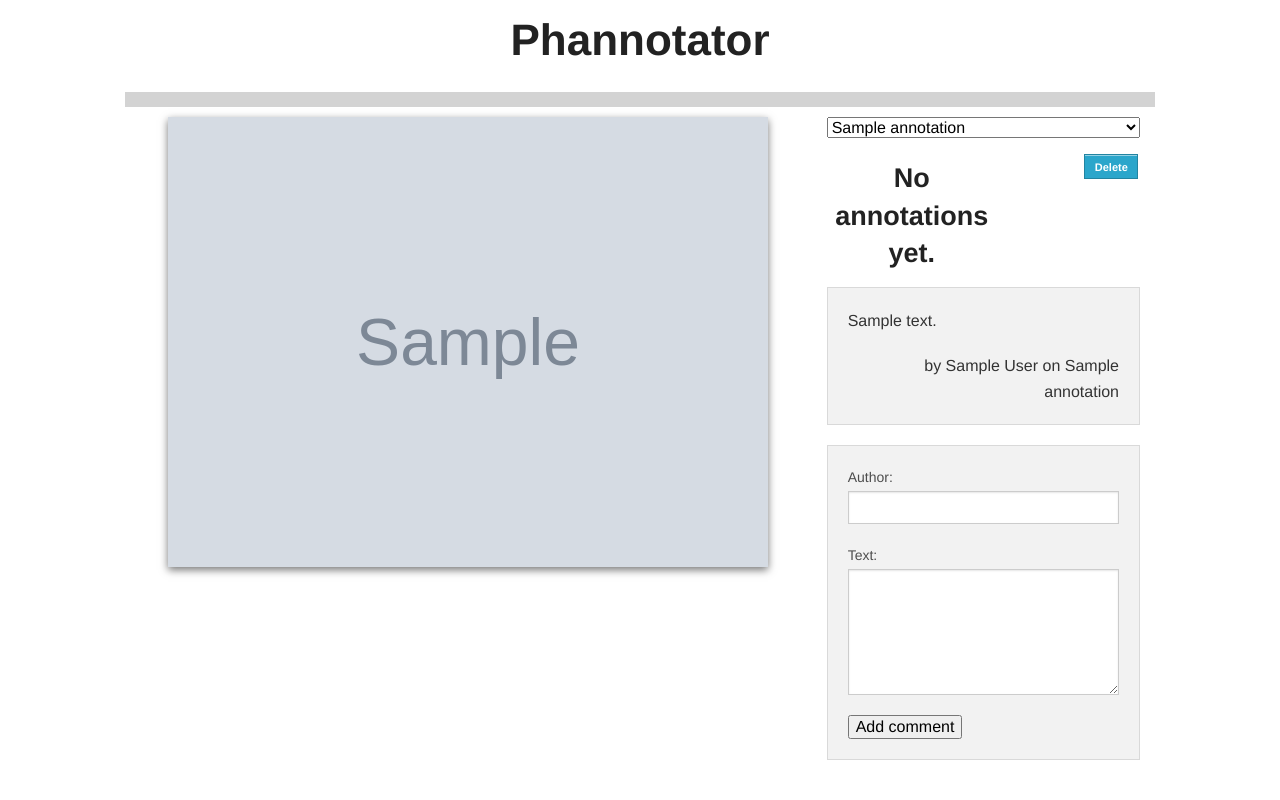
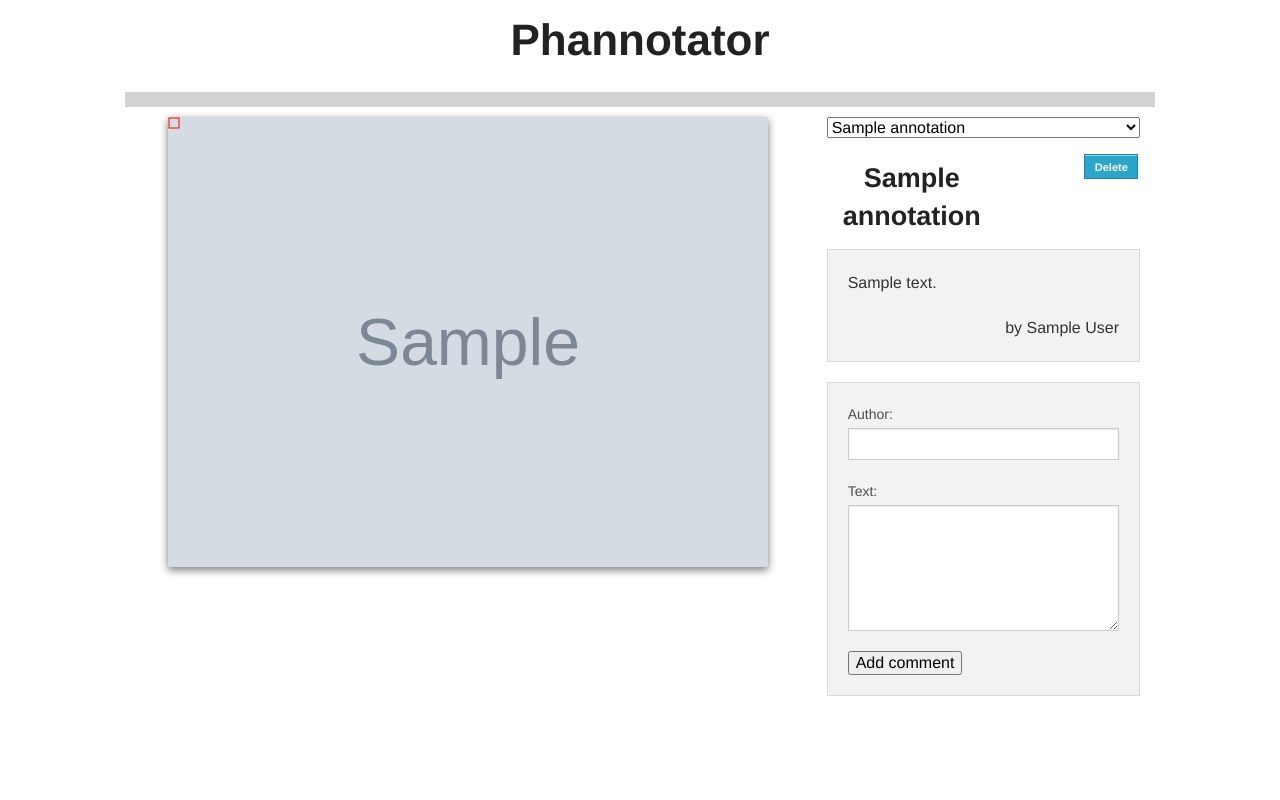
Before and after one commit to mihneadb/phannotator, a Django app: template frontend/templates/image.html in a window 1280 px wide. Run offline with Django 3.2, Linux system fonts and the light colour scheme; tables that the repository leaves empty hold one stand-in row (values such as "Sample post"); the template is opened without the code that fills it: values that come from a table or form of the project are taken from there, most other values are stand-ins (such as "Sample title", 1, 10 or a date in 2020); grey boxes marked "Sample" are stand-in pictures.

Commit message:
Refactor the comments display to be from ajax api call.

```diff
--- a/frontend/static/js/annotate.js
+++ b/frontend/static/js/annotate.js
@@ -20,6 +20,10 @@
 var csrf = $("html").data("csrf");
 var imgpk = $canvas.data("img-pk");
 var setAnnotation = false;
+
+function isNumber(n) {
+  return !isNaN(parseFloat(n)) && isFinite(n);
+}
 
 function coordsInCanvas(x, y) {
     dx = $canvas.offset().left;
@@ -47,7 +51,8 @@
         canvas.height = displaySize.height;
         canvas.width = displaySize.width;
         context.drawImage(img, 0, 0, displaySize.width, displaySize.height);
-        getAnnotations();
+        redraw();
+        selectAnnotation();
         $spinner.addClass("hide");
     }
     img.src = $canvas.data("img-src");
@@ -67,58 +72,36 @@
 var startX = null;
 var startY = null;
 
-var annotations = [];
+/* Changing the annotation label does:
+ * - redraw corresponding rectangle over image
+ * - load the comments from selected annotation
+ */
+function selectAnnotation() {
+    if (annotationSelect.selectedIndex == -1)
+        return;
 
-function getAnnotations() {
+    // get the new selected option
+    var $op = $(annotationSelect.options[annotationSelect.selectedIndex]);
+    if (!$op)
+        return;
+
+    // get the comments from API
     $.ajax({
-        type: "GET",
-        url: "/api/annotations/get/" + imgpk,
-        success: function (data, status) {
-            annotations = [];
-            $annotationSelect.empty();
-            for (var i = 0; i < data.length; i++) {
-                var o = data[i];
-                var fields = o.fields;
-                var r = {
-                    height: fields.height,
-                    width: fields.width,
-                    x: fields.x,
-                    y: fields.y,
-                    name: fields.name,
-                    pk: o.pk,
-                };
-                annotations.push(r);
-                $annotationSelect.append($('<option value="' + r.name + '">' + r.name + '</option>'));
-                redraw();
+       type: "GET",
+       url: "/comment/get/" + $op.attr("data-pk"),
+       success: function (comments, status) {
+            $("#comments-container").html("");
+            for (var i = 0; i < comments.length; ++i) {
+                $("#comments-container").append('<div class="comment panel"><p>' +
+                comments[i].fields.text + '</p><p class="text-right">by ' + comments[i].fields.author + '</p></div>');
             }
-            annotationSelect.selectedIndex = data.length - 1;
-            setFormAction();
+
+            commentForm.action = "/comment/add/" + $op.attr('data-img_pk') + "/" + $op.attr('data-pk');
+            $("#current-annotation")[0].innerHTML = $op.get(0).label;
         },
     });
 }
-
-function setFormAction() {
-    if (annotationSelect.selectedIndex == -1) {
-        return;
-    }
-    var name = annotationSelect.options[annotationSelect.selectedIndex].label;
-    var ann = null;
-    annotations.forEach(function (e) {
-        e.selected = false;
-        if (e.name == name) {
-            ann = e;
-        }
-    });
-    if (!ann) {
-        return;
-    }
-    ann.selected = true;
-    redraw();
-
-    commentForm.action = "/comment/add/" + imgpk + "/" + ann.pk;
-    $("#current-annotation")[0].innerHTML = ann.name;
-}
-$annotationSelect.on("change", setFormAction);
+$annotationSelect.on("change", selectAnnotation);
 
 function deleteAnnotation() {
     if (annotationSelect.selectedIndex == -1) {
@@ -217,7 +200,6 @@
             $annotationAddDiv.addClass("hide");
             annotationClick = false;
             redraw();
-            getAnnotations();
         });
     }
 })
@@ -226,12 +208,14 @@
     context.clearRect(0, 0, canvas.width, canvas.height);
     context.drawImage(img, 0, 0, displaySize.width, displaySize.height);
 
-    for (var i = 0; i < annotations.length; i++) {
-        var r = annotations[i];
-        if (r.selected) {
-            context.strokeStyle = "red";
-            context.strokeRect(r.x, r.y, r.width, r.height);
-        }
+    var selectedIndex = annotationSelect.selectedIndex;
+    if (isNumber(selectedIndex)) {
+        $op = $(annotationSelect.options[selectedIndex]);
+        if (!$op)
+            return;
+        context.strokeStyle = "red";
+        context.strokeRect($op.attr("data-x"), $op.attr("data-y"),
+                           $op.attr("data-width"), $op.attr("data-height"));
     }
 }
 
--- a/frontend/templates/image.html
+++ b/frontend/templates/image.html
@@ -37,7 +37,7 @@
         <div class="small-4 columns">
             <select id="annotation-select">
                 {% for ann in annotations %}
-                    <option value="{{ ann.name }}">{{ ann.name }}</option>
+                    <option data-x="{{ ann.x }}" data-y="{{ ann.y }}" data-height="{{ ann.height }}" data-width="{{ ann.width }}" data-pk="{{ ann.pk }}" data-img_pk="{{ ann.image.pk }}" value="{{ ann.name }}">{{ ann.name }}</option>
                 {% endfor %}
             </select>
 
@@ -56,12 +56,8 @@
                 </div>
             </div>
 
-            {%  for comment in comments %}
-                <div class="comment panel">
-                    <p>{{ comment.text }}</p>
-                    <p class="text-right">by {{ comment.author }} on {{ comment.annotation.name }}</p>
-                </div>
-            {% endfor %}
+            <div id="comments-container">
+            </div>
 
             {% if annotations %}
                 <div class="add-comment-div panel">
--- a/phannotator/urls.py
+++ b/phannotator/urls.py
@@ -19,7 +19,6 @@
 
     # API // ajax
     url(r'^api/annotations/add$', 'server.views.add_annotation'),
-    url(r'^api/annotations/get/(?P<pk>[0-9]+)$', 'server.views.get_annotations'),
     url(r'^api/annotations/delete$', 'server.views.delete_annotation'),
 
     # MEDIA_URL = /imagedata/
--- a/server/views.py
+++ b/server/views.py
@@ -1,6 +1,6 @@
+from django.core import serializers
+from django.http import HttpResponse
 from django.shortcuts import get_object_or_404, redirect
-from django.http import HttpResponse
-from django.core import serializers
 from django.views.decorators.http import require_http_methods
 
 from frontend.forms import AddCommentForm
@@ -30,15 +30,6 @@
     ann.delete()
     return HttpResponse(status=200)
 
-@require_http_methods(["GET"])
-def get_annotations(request, pk):
-    img = get_object_or_404(Image, pk=pk)
-    anns = Annotation.objects.filter(image=img).all()
-    data = serializers.serialize('json', anns)
-
-    return HttpResponse(data, content_type='application/json')
-
-
 @require_http_methods(["POST"])
 def add_comment(request, imgpk, annpk):
     img = get_object_or_404(Image, pk=imgpk)
@@ -56,4 +47,4 @@
     ann = get_object_or_404(Annotation, pk=annpk)
     comments = Comment.objects.filter(annotation=ann)
     data = serializers.serialize('json', comments)
-    return HttpResponse(data, content_type="application/json")
+    return HttpResponse(data, content_type='application/json')
```
